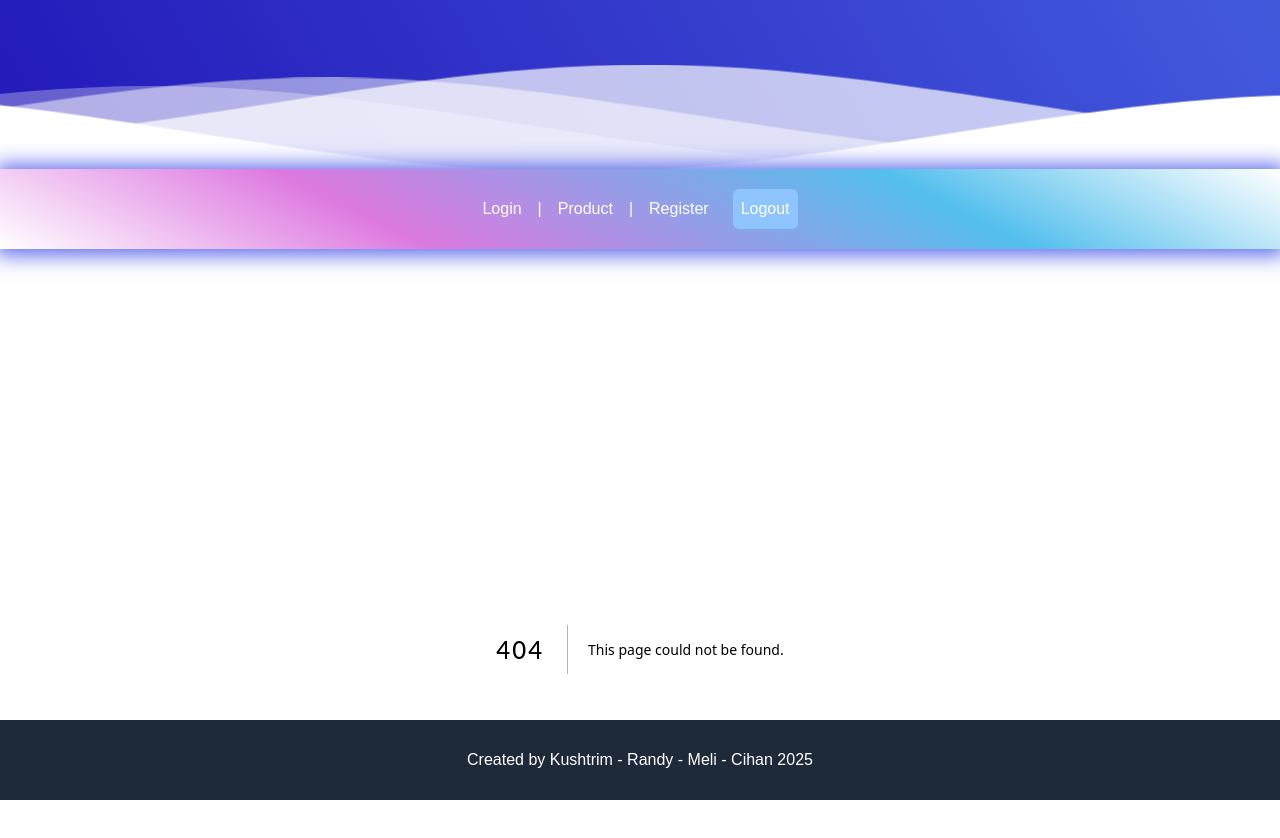
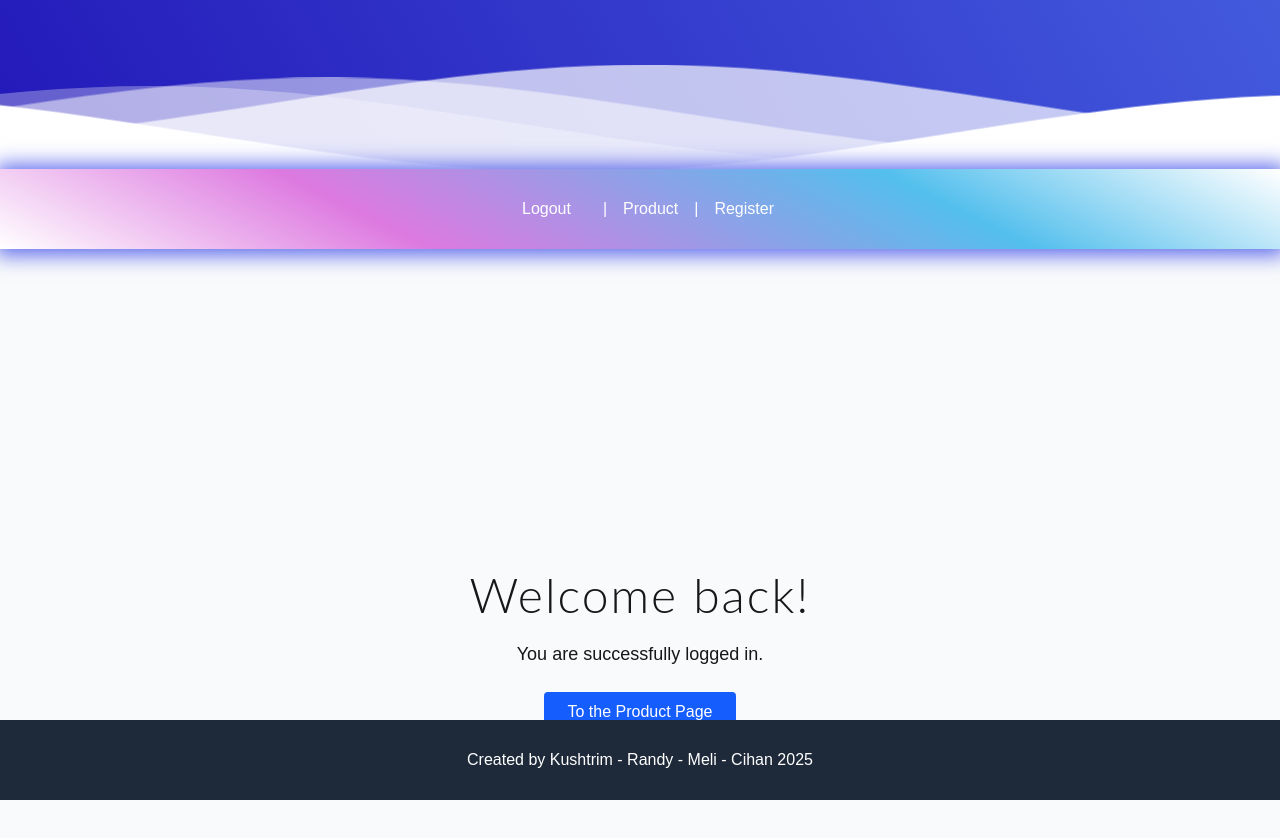
Before and after one commit to CihanUnall/Be-Final-Project, a Next.js app in the folder frontend/: page /user in a window 1280 px wide. Before the commit this address had no page. Shown: the top 838 px of the page. Built offline with nearby package versions, Linux system fonts and the light colour scheme; sample sign-in values are in the browser's storage.

Commit message:
bearbeitung frontend-BE

```diff
--- a/frontend/app/components/Header.jsx
+++ b/frontend/app/components/Header.jsx
@@ -1,11 +1,10 @@
-
 "use client";
+import React from "react";
 
 export default function Header() {
   return (
     <div className="header">
       <div className="innerHeader flex"></div>
-
       <div>
         <svg
           className="waves"
--- a/frontend/app/components/Nav.jsx
+++ b/frontend/app/components/Nav.jsx
@@ -1,15 +1,47 @@
 "use client";
-import React from "react";
+import React, { useState, useEffect } from "react";
+import { useRouter } from "next/navigation";
 
 import Link from "next/link";
 
 function Nav() {
+  const [isLoggedIn, setIsLoggedIn] = useState(false);
+  const router = useRouter();
+
+  useEffect(() => {
+    const token = localStorage.getItem("token");
+    setIsLoggedIn(!!token);
+  }, []);
+  const handleLogout = () => {
+    localStorage.removeItem("token");
+    setIsLoggedIn(false);
+    router.push("/login");
+  };
+
+  const handleLogin = () => {
+    router.push("/login");
+  };
   return (
     <nav>
       <div>
         <ul>
           <li>
-            <Link href="/login">Login</Link>
+            {/* <Link href="/login">Login</Link> */}
+            {isLoggedIn ? (
+              <button
+                onClick={handleLogout}
+                className="bg-transparent px-4 py-2 rounded"
+              >
+                Logout
+              </button>
+            ) : (
+              <button
+                onClick={handleLogin}
+                className="bg-transparent px-4 py-2 rounded"
+              >
+                Login
+              </button>
+            )}
           </li>
           |
           <li>
@@ -21,9 +53,6 @@ function Nav() {
           </li>
         </ul>
       </div>
-      <div className="ml-6 bg-blue-300 p-2 rounded-md">
-        <button>Logout</button>
-      </div>
     </nav>
   );
 }
--- a/frontend/app/components/User.jsx
+++ b/frontend/app/components/User.jsx
@@ -0,0 +1,7 @@
+import React from "react";
+
+const User = () => {
+  return <div></div>;
+};
+
+export default User;
--- a/frontend/app/login/page.jsx
+++ b/frontend/app/login/page.jsx
@@ -1,6 +1,5 @@
 "use client";
-import React from "react";
-import { useState } from "react";
+import React, { useState } from "react";
 import { useRouter } from "next/navigation";
 
 export default function LoginPage() {
@@ -12,7 +11,6 @@ export default function LoginPage() {
 
   const handleLogin = async (e) => {
     e.preventDefault();
-
     try {
       const res = await fetch("http://localhost:3000/api/auth/login", {
         method: "POST",
@@ -31,7 +29,7 @@ export default function LoginPage() {
       localStorage.setItem("token", data.token);
 
       // Weiterleitung (z. B. Dashboard)
-      router.push("/dashboard");
+      router.push("/user");
     } catch (err) {
       console.error("Login Fehler:", err);
       setErrorMsg("Serverfehler");
@@ -67,10 +65,9 @@ export default function LoginPage() {
           className="border rounded w-full py-2 px-3 mb-6"
           required
         />
-
         <button
           type="submit"
-          className="bg-blue-600 text-white w-full py-2 rounded hover:bg-blue-700"
+          className="bg-blue-500 text-white px-4 py-2 rounded hover:bg-blue-600"
         >
           Login
         </button>
--- a/frontend/app/register.jsx/page.jsx
+++ b/frontend/app/register/page.jsx
@@ -14,7 +14,7 @@ export default function RegisterPage() {
     e.preventDefault();
 
     try {
-      const res = await fetch("http://localhost:3000/api/auth/register", {
+      const res = await fetch("http://localhost:3000/api/auth/signup", {
         method: "POST",
         headers: { "Content-Type": "application/json" },
         body: JSON.stringify(form),
--- /dev/null
+++ b/frontend/app/user/page.jsx
@@ -0,0 +1,35 @@
+"use client";
+import React, { useEffect, useState } from "react";
+import { useRouter } from "next/navigation";
+import Link from "next/link";
+
+export default function UserPage() {
+  const router = useRouter();
+  const [user, setUser] = useState(null);
+
+  useEffect(() => {
+    const token = localStorage.getItem("token");
+    if (!token) {
+      router.push("/login");
+      return;
+    }
+
+    const dummyUser = { name: "Welcome back!" };
+    setUser(dummyUser);
+  }, []);
+
+  if (!user) return null;
+
+  return (
+    <div className="flex flex-col items-center justify-center h-screen bg-gray-50">
+      <h1 className="text-3xl font-bold mb-4">{user.name}</h1>
+      <p className="text-lg mb-6">You are successfully logged in.</p>
+      <Link
+        href="/products"
+        className="bg-blue-600 text-white px-6 py-2 rounded hover:bg-blue-700"
+      >
+        To the Product Page
+      </Link>
+    </div>
+  );
+}
```
Also changed, not shown: frontend/package.json (+5 -4 lines), 2 other files (tests, documents, lock files or other folders).
